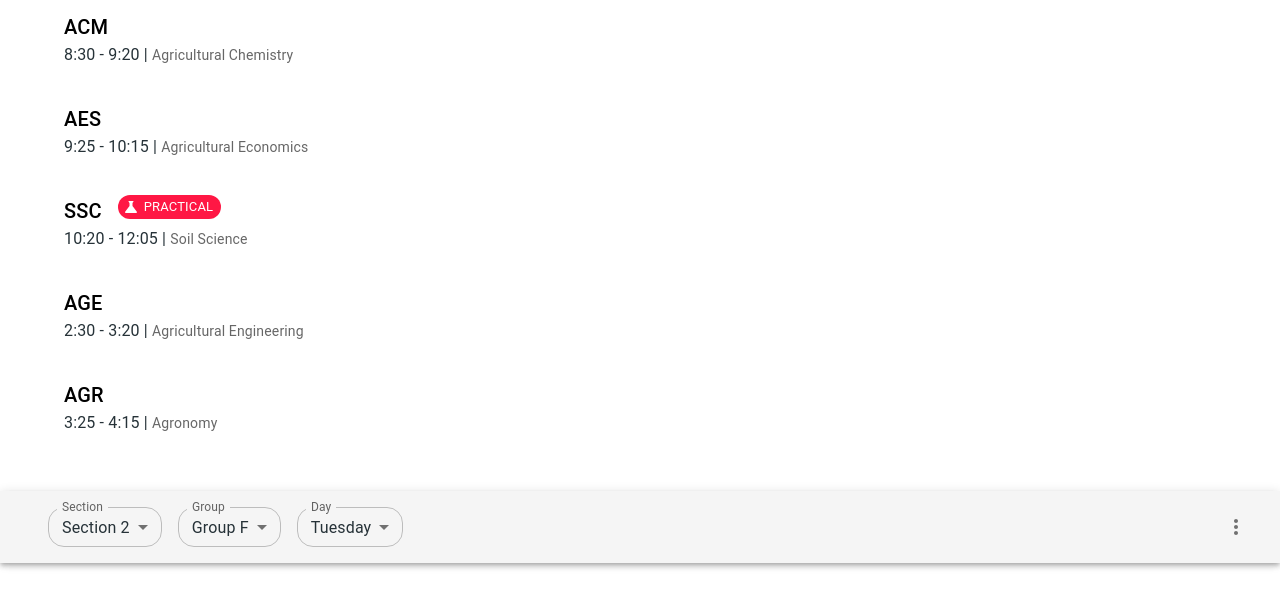
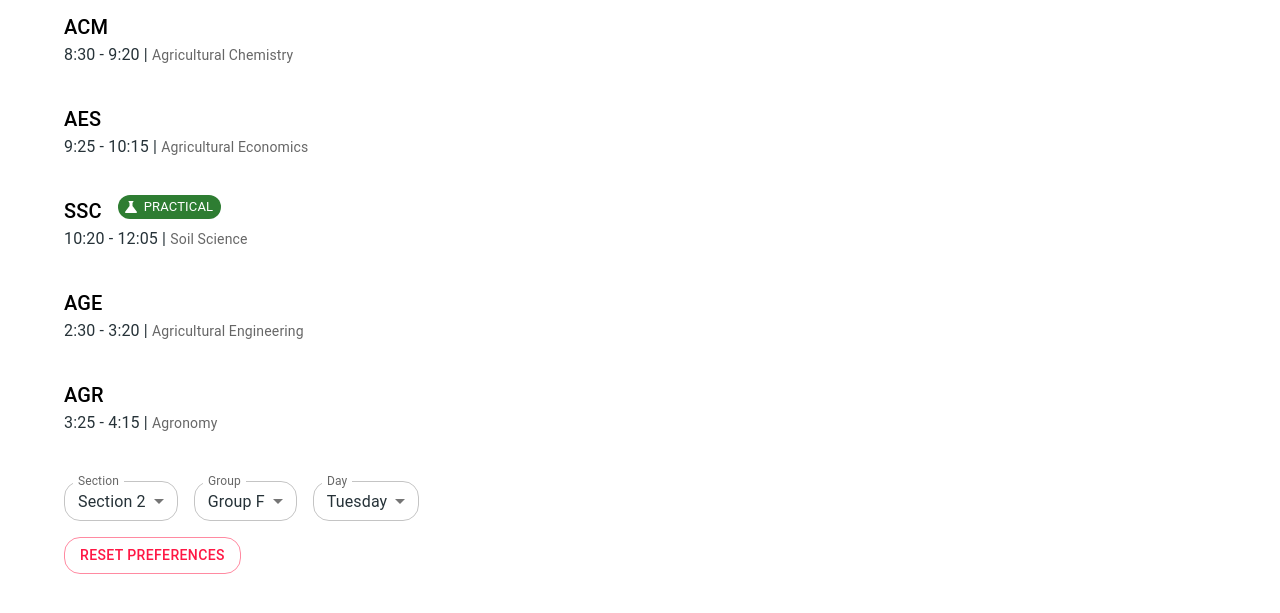
Before and after one commit to ognidhro21/ognidhro21.github.io, a Gatsby site: page /routines in a window 1280 px wide. Both pictures are taken after a click on the button "SUBMIT". Shown: the part 237-850 px from the top of the page. Before the commit the page ends 800 px from the top, so only its background shows below. Built offline with nearby package versions, Linux system fonts and the light colour scheme; Gatsby itself is replaced by a stand-in of ours.

Commit message:
visual improvements, added reset preferences

```diff
--- a/src/components/class.js
+++ b/src/components/class.js
@@ -48,7 +48,7 @@ const Class = ({ code, start, end, practical }) => {
               {practical && (
                 <Chip
                   label="Practical"
-                  color="primary"
+                  color="success"
                   size="small"
                   icon={<ScienceIcon />}
                   sx={{
--- a/src/components/routineappbar.js
+++ b/src/components/routineappbar.js
@@ -3,6 +3,7 @@ import { AppBar, Toolbar, IconButton } from "@mui/material";
 import MoreIcon from "@mui/icons-material/MoreVert";
 const RoutineAppbar = ({ children }) => {
   return (
+    <React.Fragment>
       <AppBar
         position="fixed"
         color="primary"
@@ -19,6 +20,8 @@ const RoutineAppbar = ({ children }) => {
           </IconButton>
         </Toolbar>
       </AppBar>
+      <Toolbar />
+    </React.Fragment>
   );
 };
 
--- a/src/pages/routines.js
+++ b/src/pages/routines.js
@@ -66,7 +66,10 @@ const Routines = () => {
     setSection(info.section);
     setGroup(info.group);
   }
-
+  function resetInfo() {
+    // reset user data by reset button
+    setInfo({ ...info, saved: false });
+  }
   useEffect(() => {
     // read user data from local storage and if it exists set the state
     const tempinfo = JSON.parse(localStorage.getItem("og21-student-info"));
@@ -167,17 +170,15 @@ const Routines = () => {
               ))}
             </List>
 
-            <RoutineAppbar>
-              <Container>
+            {/*  <RoutineAppbar> */}
             <Stack
               direction="row"
-                  flexWrap="wrap"
+              flexWrap="nowrap"
               spacing={2}
               sx={{
                 my: 2,
               }}
             >
-                  {/* TODO make this sticky to bottom*/}
               <FormControl sx={{ minWidth: 80 }}>
                 <InputLabel id="section-select-label">Section</InputLabel>
                 <Select
@@ -216,7 +217,7 @@ const Routines = () => {
                   )}
                 </Select>
               </FormControl>
-                  <FormControl sx={{ minWidth: 80 }}>
+              <FormControl>
                 <InputLabel id="day-select-label">Day</InputLabel>
                 <Select
                   labelId="day-select-label"
@@ -224,21 +225,22 @@ const Routines = () => {
                   value={day}
                   label="Day"
                   onChange={handleDayChange}
-                      autoWidth
                   size="small"
                 >
-                      {routines[routineid].sections[section].groups[
-                        group
-                      ].days.map((day, index) => (
+                  {routines[routineid].sections[section].groups[group].days.map(
+                    (day, index) => (
                       <MenuItem key={index} value={index}>
                         {day.name}
                       </MenuItem>
-                      ))}
+                    )
+                  )}
                 </Select>
               </FormControl>
             </Stack>
-              </Container>
-            </RoutineAppbar>
+            {/*}  </RoutineAppbar> */}
+            <Button variant="outlined" onClick={resetInfo}>
+              Reset Preferences
+            </Button>
           </Container>
         ) : (
           <>
@@ -269,6 +271,12 @@ const Routines = () => {
                 component={Paper}
                 elevation={6}
                 square
+              >
+                <Stack
+                  justifyContent="center"
+                  sx={{
+                    height: "100%",
+                  }}
                 >
                   <Box
                     sx={{
@@ -342,6 +350,7 @@ const Routines = () => {
                       </Button>
                     </Box>
                   </Box>
+                </Stack>
               </Grid>
             </Grid>
           </>
--- a/src/styles/theme.js
+++ b/src/styles/theme.js
@@ -11,6 +11,7 @@ import {
   lightGreen,
   indigo,
   brown,
+  blueGrey,
 } from "@mui/material/colors";
 import { createTheme, ThemeProvider } from "@mui/material/styles";
 
@@ -58,6 +59,9 @@ const theme = createTheme({
     br: {
       main: brown[500],
     },
+    blg: {
+      main: blueGrey[500],
+    },
   },
   shape: {
     borderRadius: 16,
```
Lines whose indentation alone changed are shown as unchanged.
